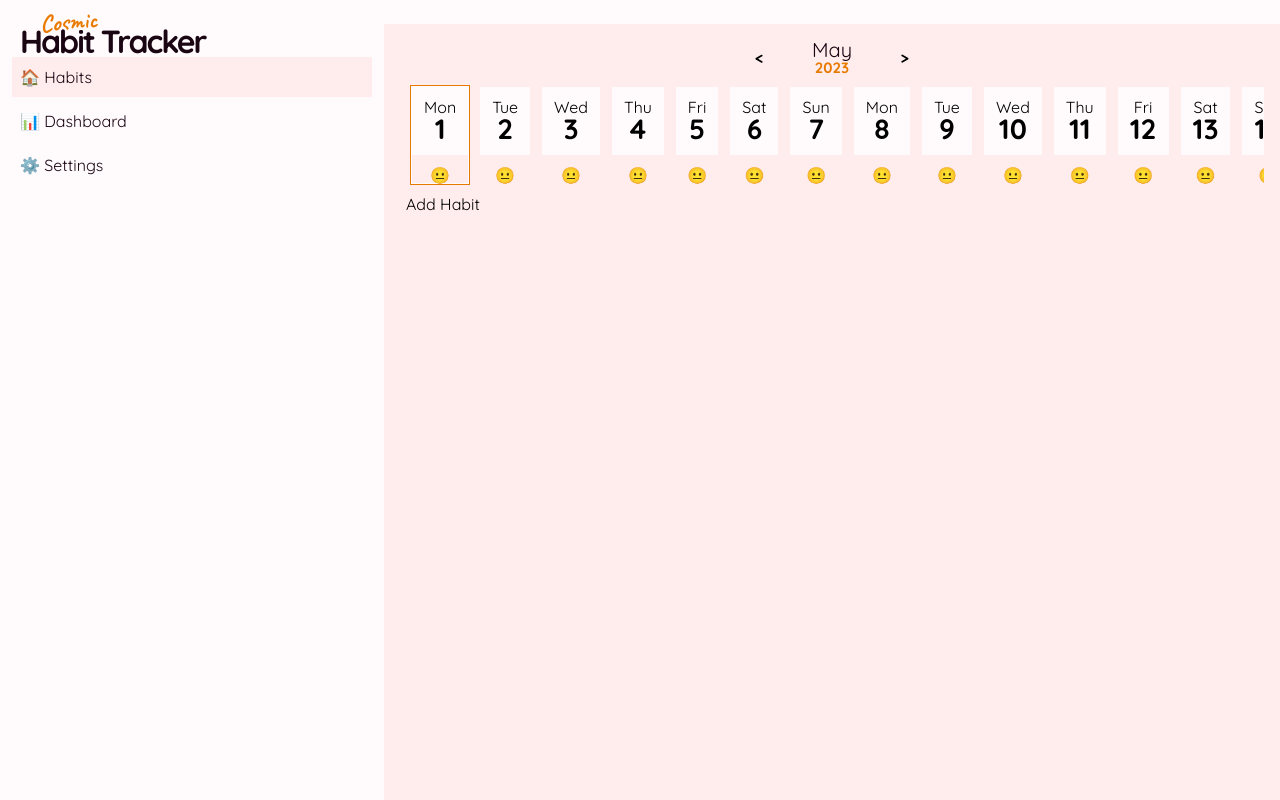
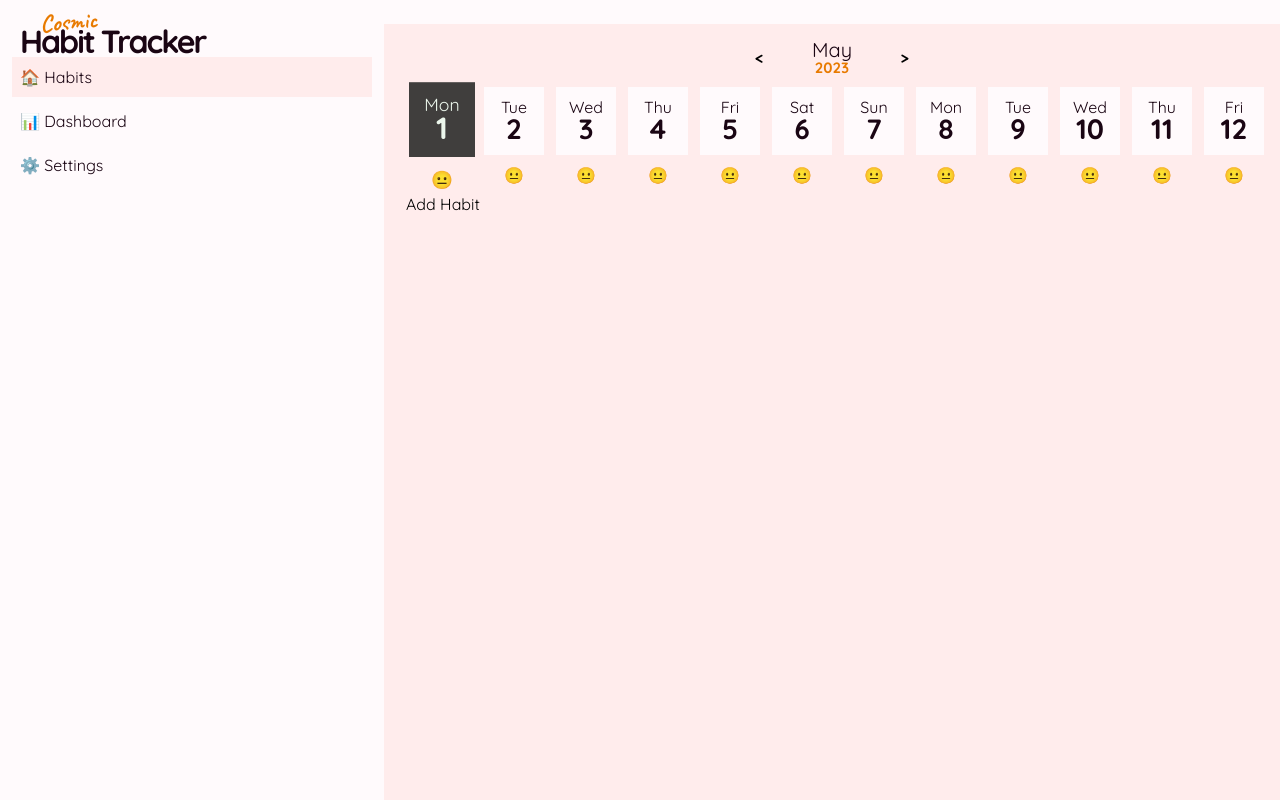
Before and after one commit to jermbo/CosmicHabitTracker, a Vue app in the folder habit-vue/: page /habits in a window 1280 px wide. Built offline with nearby package versions, Linux system fonts and the light colour scheme.

Commit message:
Updated from button to radio to provide a better keyboard experience

```diff
--- a/habit-vue/src/components/DatePicker/Days.vue
+++ b/habit-vue/src/components/DatePicker/Days.vue
@@ -1,17 +1,22 @@
 <template>
 	<div class="days-wrapper">
 		<template v-for="date in datesInMonth" :key="date.day">
-			<button
-				class="day"
-				:class="`${activeDate === date.day ? 'active' : ''}`"
-				@click="setDate(date)"
-			>
-				<span class="date">
-					<span>{{ date.weekday }}</span>
-					<span>{{ date.day }}</span>
-				</span>
-				<span class="mood">😐</span>
-			</button>
+			<div class="day">
+				<input
+					type="radio"
+					name="day"
+					@input="setDate(date)"
+					:id="`${date.day}`"
+					:checked="activeDate === date.day"
+				/>
+				<label :for="`${date.day}`" :class="`${activeDate === date.day ? 'active' : ''}`">
+					<span class="date">
+						<span>{{ date.weekday }}</span>
+						<span>{{ date.day }}</span>
+					</span>
+					<span class="mood">😐</span>
+				</label>
+			</div>
 		</template>
 	</div>
 </template>
@@ -39,6 +44,21 @@ onMounted(() => {
 }
 
 .day {
+	position: relative;
+}
+
+input[type='radio'] {
+	position: absolute;
+	z-index: 0;
+	top: 50%;
+	left: 50%;
+
+	&:focus-visible + label {
+		box-shadow: var(--outline);
+	}
+}
+
+label {
 	border-radius: var(--round-md);
 	display: flex;
 	flex-direction: column;
@@ -47,24 +67,28 @@ onMounted(() => {
 	border: 0;
 	padding: 0;
 	transition: var(--transition);
-
-	&:focus-visible,
-	&:hover {
-		box-shadow: var(--outline);
-	}
+	z-index: 10;
+	position: relative;
 }
 
+label:hover,
 .active {
-	box-shadow: var(--outline);
+	scale: 1.1;
+
+	.date {
+		filter: invert(1);
+		opacity: 0.75;
+	}
 }
 
 .date {
 	border-radius: var(--round-md);
-	display: inline-block;
 	padding: var(--space-md);
 	background: var(--bkg);
 	display: flex;
 	flex-direction: column;
+	min-width: 60px;
+	text-align: center;
 
 	& span:nth-child(2) {
 		font-weight: bold;
```
